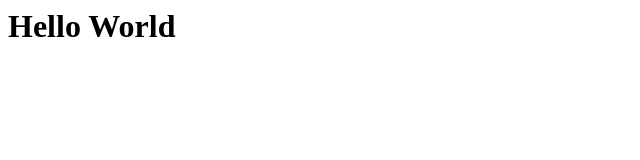
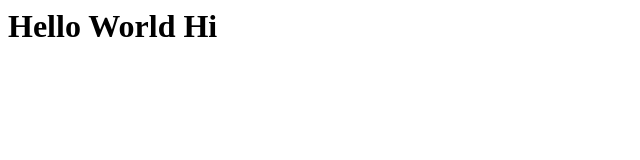
Before and after one commit to JustMahesh1/new, a plain HTML site: page index.html in a window 1280 px wide. Shown: the full height of the page, 0-640 px from the left. Drawn offline with Linux system fonts and the light colour scheme.

Commit message:
Update index.html

```diff
--- a/index.html
+++ b/index.html
@@ -2,6 +2,6 @@
 <head>
 </head>
 <body>
-<h1>Hello World </h1>
+<h1>Hello World Hi </h1>
 </body>
 </html>
```
